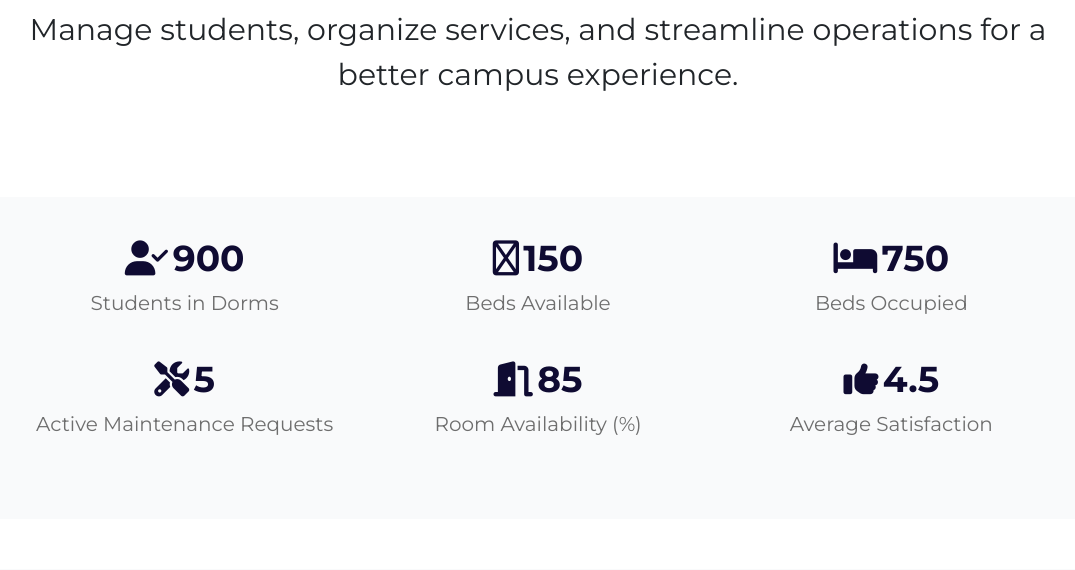
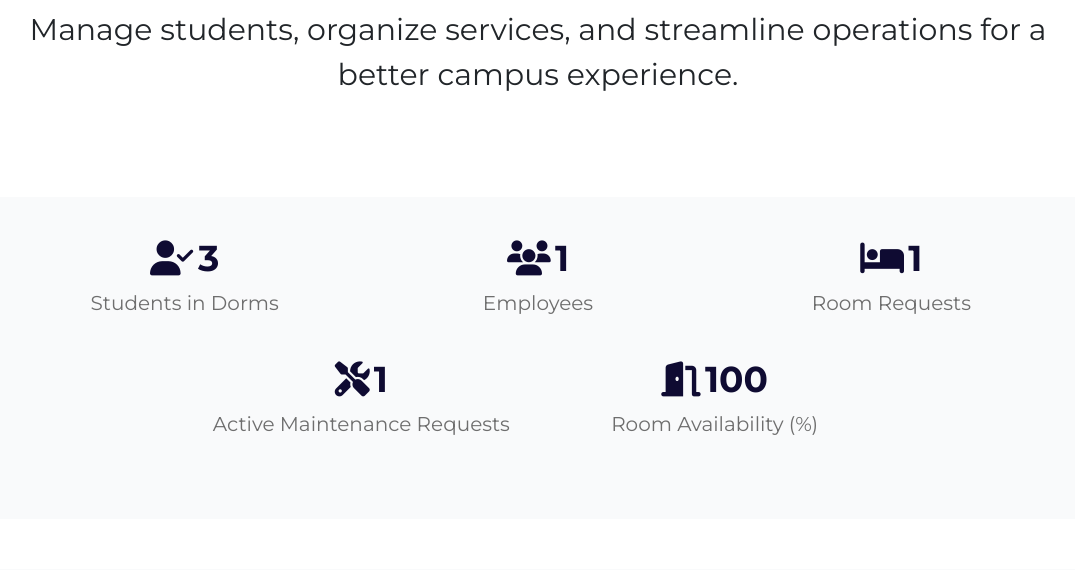
Before and after one commit to KhaledZaabat/CampusConnect, a PHP site: page /AdminHome.php in a window 1280 px wide. Shown: the part 618-1188 px from the top of the page, without its empty margins (102-1177 px from the left). Run offline with PHP 8.4, Linux system fonts and the light colour scheme; data comes from the database, SQL or seed files in the repository; tables that the repository leaves empty hold one stand-in row (values such as "Sample post"); some libraries are stand-ins or nearby versions.

Commit message:
Admin Home Dynamic stats

```diff
--- a/AdminHome.php
+++ b/AdminHome.php
@@ -1,3 +1,72 @@
+<?php
+require 'db_connection.php';
+
+// Fetch total students in dorms
+$sql_students = "SELECT COUNT(*) AS total_students FROM student";
+$result_students = $conn->query($sql_students);
+
+// Check if the query was successful
+if ($result_students) {
+    $row_students = $result_students->fetch_assoc();
+    // Ensure total_students is an integer
+    $total_students = intval($row_students['total_students']);
+} else {
+    // Handle query failure
+    echo "Error: " . $conn->error;
+}
+
+$active_requests = 5 ;
+
+// Fetch the total number of rooms
+$sql_room_availability = "SELECT COUNT(*) AS total_rooms FROM room";
+$result_room_availability = $conn->query($sql_room_availability);
+$row_room_availability = $result_room_availability->fetch_assoc();
+$total_rooms = intval($row_room_availability['total_rooms']);  // Ensure it's an integer
+
+// Fetch the total number of students where room is not null
+$sql_students_in_rooms = "SELECT COUNT(*) AS students_in_rooms FROM student WHERE roomId IS NOT NULL";
+$result_students_in_rooms = $conn->query($sql_students_in_rooms);
+$row_students_in_rooms = $result_students_in_rooms->fetch_assoc();
+$total_students_in_rooms = intval($row_students_in_rooms['students_in_rooms']);  // Ensure it's an integer
+
+// Calculate the room availability percentage
+$room_availability_percentage = round((($total_rooms - $total_students_in_rooms) / $total_rooms) * 100);  // Ensure the calculation is correct
+
+$sql_room_requests = "SELECT COUNT(*) AS total_room_requests FROM roomrequest";
+$result_room_requests = $conn->query($sql_room_requests);
+
+// Check if the query was successful
+if ($result_room_requests) {
+    $row_room_requests = $result_room_requests->fetch_assoc();
+    $total_room_requests = intval($row_room_requests['total_room_requests']);
+} else {
+    // Handle query failure
+    echo "Error: " . $conn->error;
+}
+
+$sql_issues = "SELECT COUNT(*) AS total_issues FROM issue";
+$result_issues = $conn->query($sql_issues);
+
+// Check if the query was successful
+if ($result_issues) {
+    $row_issues = $result_issues->fetch_assoc();
+    $total_issues = intval($row_issues['total_issues']);
+} else {
+    // Handle query failure
+    echo "Error: " . $conn->error;
+}
+
+$sql_employees = "SELECT COUNT(*) AS total_employees FROM employee";
+$result_employees = $conn->query($sql_employees);
+$row_employees = $result_employees->fetch_assoc();
+$total_employees = $row_employees['total_employees'];
+
+
+$conn->close();
+?>
+
+
+
 <!DOCTYPE html>
 <html data-bs-theme="light" lang="en">
 <head>
@@ -31,38 +100,39 @@
            <!-- Stats Section -->
 <div class="stats-section content">
     <div class="row text-center">
-                    <div class="col-lg-4 col-md-6 mb-4">
+        <!-- First row with 3 columns -->
+        <div class="col-lg-4 col-md-4 mb-4">
             <i class="fas fa-user-check stat-icon"></i>
-                        <h3 class="stat-counter" data-target="900">+0</h3>
+            <h3 class="stat-counter" data-target="<?php echo $total_students; ?>"></h3>
             <p>Students in Dorms</p>
         </div>
-                    <div class="col-lg-4 col-md-6 mb-4">
-                        <i class="far fa-bed stat-icon"></i>
-                        <h3 class="stat-counter" data-target="150">+0</h3>
-                        <p>Beds Available</p>
+        <div class="col-lg-4 col-md-4 mb-4">
+            <i class="fas fa-users stat-icon"></i>
+            <h3 class="stat-counter" data-target="<?php echo $total_employees; ?>"><?php echo $total_employees; ?></h3>
+            <p>Employees</p>
         </div>
-                    <div class="col-lg-4 col-md-6 mb-4">
+        <div class="col-lg-4 col-md-4 mb-4">
             <i class="fas fa-bed stat-icon"></i>
-                        <h3 class="stat-counter" data-target="750">+0</h3>
-                        <p>Beds Occupied</p>
+            <h3 class="stat-counter" data-target="<?php echo $total_room_requests; ?>"></h3>
+            <p>Room Requests</p>
         </div>
-                    <div class="col-lg-4 col-md-6 mb-4">
+    </div>
+    <div class="row text-center">
+        <!-- Second row with 2 centered columns -->
+        <div class="col-lg-4 col-md-6 mb-4 offset-lg-2">
             <i class="fas fa-tools stat-icon"></i>
-                        <h3 class="stat-counter" data-target="5">+0</h3>
+            <h3 class="stat-counter" data-target="<?php echo $total_issues; ?>"></h3>
             <p>Active Maintenance Requests</p>
         </div>
         <div class="col-lg-4 col-md-6 mb-4">
             <i class="fas fa-door-open stat-icon"></i>
-                        <h3 class="stat-counter" data-target="85">+0</h3>
+            <h3 class="stat-counter" data-target="<?php echo $room_availability_percentage; ?>"></h3>
             <p>Room Availability (%)</p>
-                    </div>
-                    <div class="col-lg-4 col-md-6 mb-4">
-                        <i class="fas fa-thumbs-up stat-icon"></i>
-                        <h3 class="stat-counter" data-target="4.5">0</h3>
-                        <p>Average Satisfaction</p>
         </div>
     </div>
 </div>
+
+
 
             <!-- Admin Management Section -->
             <div class="services-section ">
--- a/assets/js/Home.js
+++ b/assets/js/Home.js
@@ -2,6 +2,7 @@ document.addEventListener('DOMContentLoaded', function () {
     const contents = document.querySelectorAll('.content');
     const counters = document.querySelectorAll('.stat-counter');
 
+    // Function to check visibility of elements
     function checkVisibility() {
         const windowHeight = window.innerHeight;
 
@@ -15,35 +16,39 @@ document.addEventListener('DOMContentLoaded', function () {
         });
     }
 
+    // Function to animate the counter from 0 to the target value
     function animateCounter(counter) {
-        const target = +counter.getAttribute('data-target');
-        const speed = 200;
+        const target = parseInt(counter.getAttribute('data-target')); // Get the target value and convert to integer
+        let current = 0; // Initialize current count
+        const speed = 2000; // Total duration of the animation in milliseconds
+        const increment = target / speed * 20; // How much to increase each step (assuming 20ms per frame)
+
         const updateCount = () => {
-            const current = +counter.innerText;
-            const increment = target / speed;
-
+            current += increment;
             if (current < target) {
-                counter.innerText = Math.ceil(current + increment);
-                setTimeout(updateCount, 20);
+                counter.innerHTML = Math.ceil(current); // Update the counter, using Math.ceil to avoid decimals
+                setTimeout(updateCount, 20); // Call update again after a short delay (20ms)
             } else {
-                counter.innerText = target;
+                counter.innerHTML = target; // Ensure the counter reaches the target value
             }
         };
         updateCount();
     }
 
+    // Function to check visibility of counters and trigger animation
     function checkCounters() {
         const windowHeight = window.innerHeight;
 
         counters.forEach(counter => {
             const rect = counter.getBoundingClientRect();
             if (rect.top < windowHeight && rect.bottom >= 0 && !counter.classList.contains('counted')) {
-                animateCounter(counter);
-                counter.classList.add('counted');
+                animateCounter(counter); // Start animation if not already animated
+                counter.classList.add('counted'); // Prevent re-triggering animation
             }
         });
     }
 
+    // Event listeners for scroll and resize to trigger visibility and counters check
     window.addEventListener('scroll', () => {
         checkVisibility();
         checkCounters();
@@ -58,31 +63,26 @@ document.addEventListener('DOMContentLoaded', function () {
     checkVisibility();
     checkCounters();
 
+    // Text truncation for card texts
     const maxLength = 100; // Maximum characters allowed in the card text
-
-        // Select all card text elements
     const cardTexts = document.querySelectorAll(".card-text");
 
     cardTexts.forEach(cardText => {
-            // Function to truncate text and add ellipsis
         const truncateText = (text, maxLength) => {
             return text.length > maxLength ? text.substring(0, maxLength) + "..." : text;
         };
 
-            // Initially truncate the text
         cardText.textContent = truncateText(cardText.textContent, maxLength);
 
-            // Monitor for text changes in case of inspection/modification
+        // Monitor for text changes using MutationObserver
         const observer = new MutationObserver(() => {
             cardText.textContent = truncateText(cardText.textContent, maxLength);
         });
 
-            // Observe the card text for changes
         observer.observe(cardText, {
             characterData: true,
             subtree: true,
             childList: true
         });
     });
-
 });
```
Lines whose indentation alone changed are shown as unchanged.
